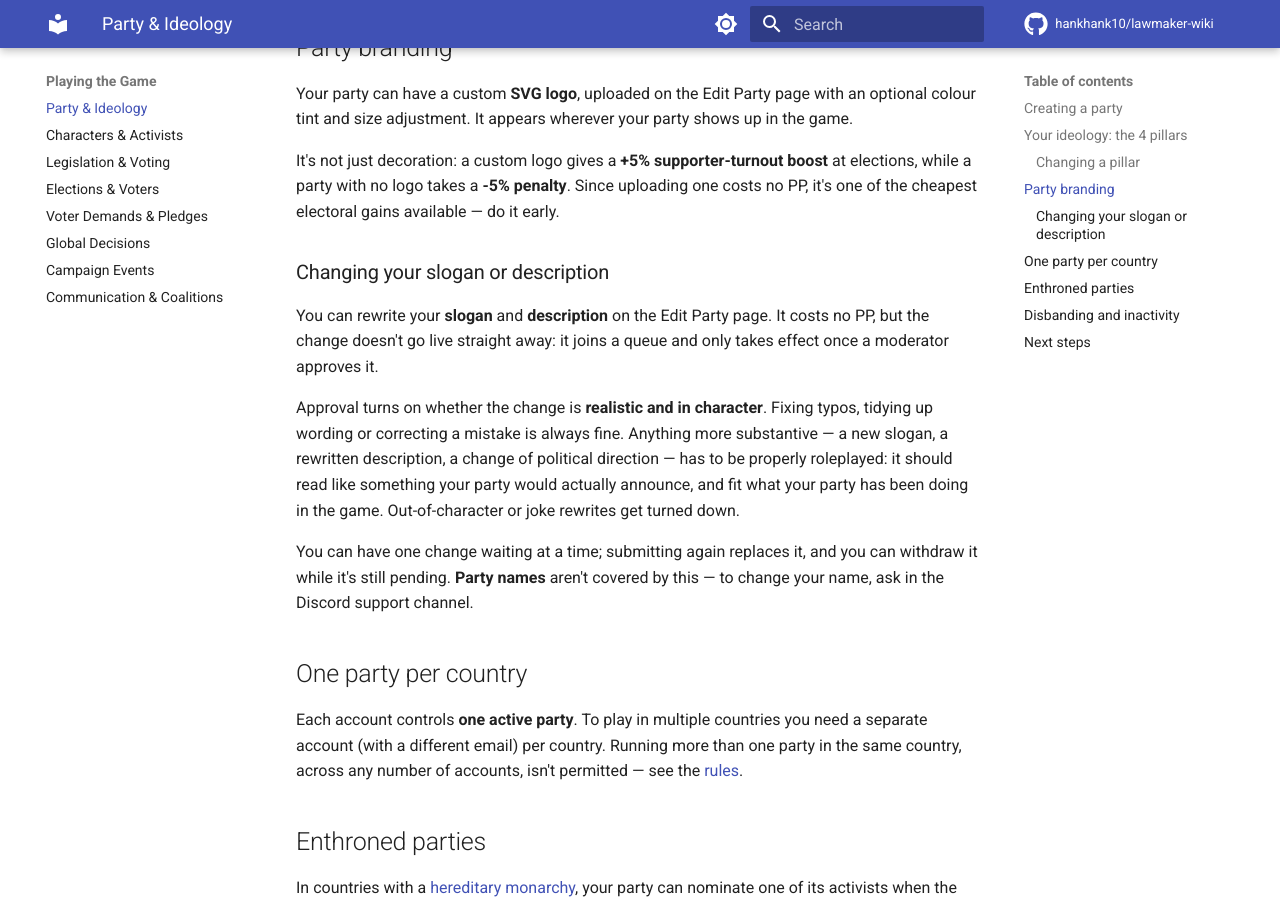
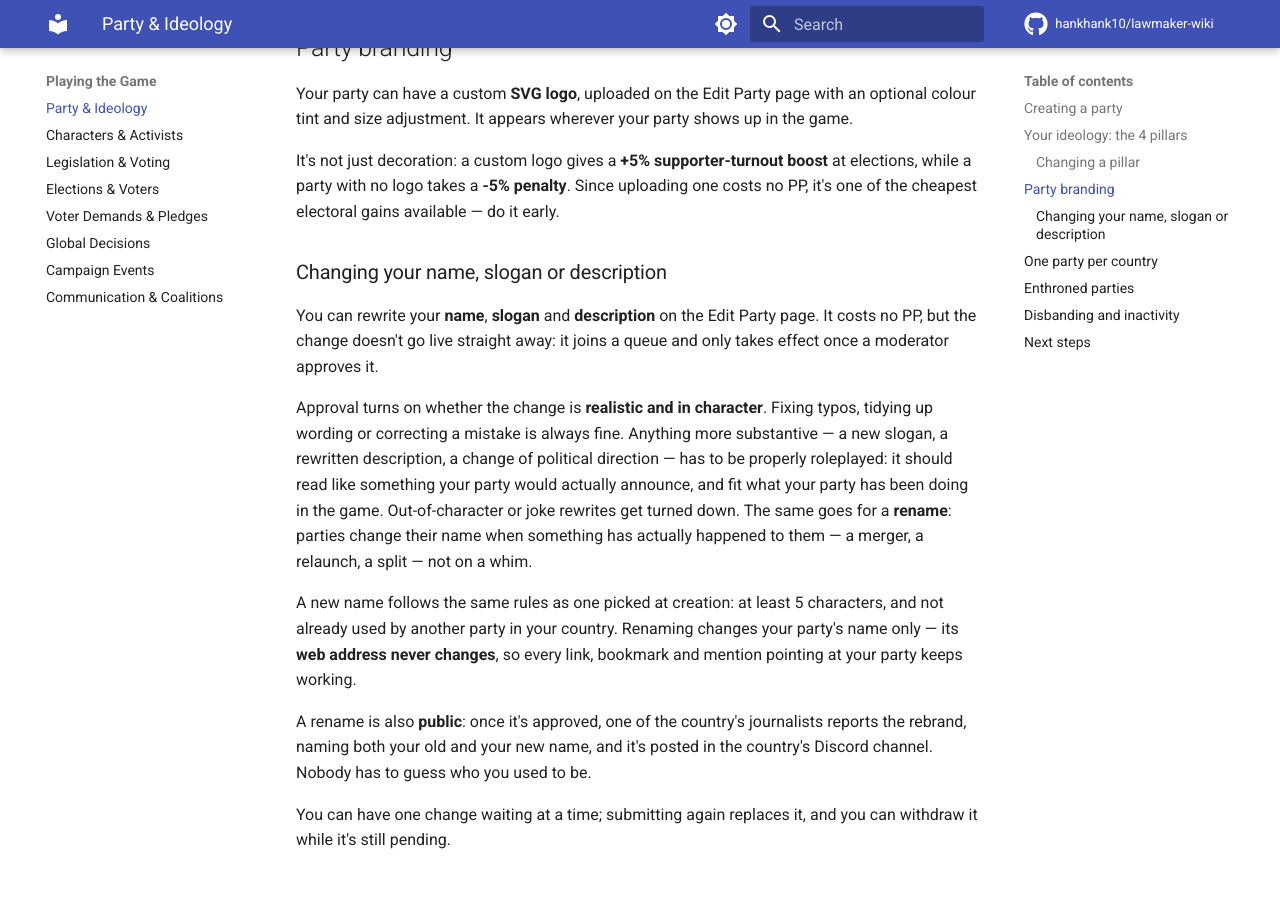
Before and after one commit to hankhank10/lawmaker-wiki, an MkDocs documentation site: the page built from docs/gameplay/parties.md, in a window 1280 px wide and 900 px high, scrolled down 1537 px. Built offline with MkDocs 1.6.1 and Material for MkDocs 9.7.7, drawn with Linux system fonts in a browser that asks for light colours; comment, search, counter and statistics services are not loaded.

Commit message:
📝 Sync from private repo
Auto-synced from hankhank10/lawmaker/game-manual

```diff
--- a/docs/gameplay/parties.md
+++ b/docs/gameplay/parties.md
@@ -39,13 +39,17 @@ Your party can have a custom **SVG logo**, uploaded on the Edit Party page with
 
 It's not just decoration: a custom logo gives a **+5% supporter-turnout boost** at elections, while a party with no logo takes a **-5% penalty**. Since uploading one costs no PP, it's one of the cheapest electoral gains available — do it early.
 
-### Changing your slogan or description
+### Changing your name, slogan or description
 
-You can rewrite your **slogan** and **description** on the Edit Party page. It costs no PP, but the change doesn't go live straight away: it joins a queue and only takes effect once a moderator approves it.
+You can rewrite your **name**, **slogan** and **description** on the Edit Party page. It costs no PP, but the change doesn't go live straight away: it joins a queue and only takes effect once a moderator approves it.
 
-Approval turns on whether the change is **realistic and in character**. Fixing typos, tidying up wording or correcting a mistake is always fine. Anything more substantive — a new slogan, a rewritten description, a change of political direction — has to be properly roleplayed: it should read like something your party would actually announce, and fit what your party has been doing in the game. Out-of-character or joke rewrites get turned down.
+Approval turns on whether the change is **realistic and in character**. Fixing typos, tidying up wording or correcting a mistake is always fine. Anything more substantive — a new slogan, a rewritten description, a change of political direction — has to be properly roleplayed: it should read like something your party would actually announce, and fit what your party has been doing in the game. Out-of-character or joke rewrites get turned down. The same goes for a **rename**: parties change their name when something has actually happened to them — a merger, a relaunch, a split — not on a whim.
 
-You can have one change waiting at a time; submitting again replaces it, and you can withdraw it while it's still pending. **Party names** aren't covered by this — to change your name, ask in the Discord support channel.
+A new name follows the same rules as one picked at creation: at least 5 characters, and not already used by another party in your country. Renaming changes your party's name only — its **web address never changes**, so every link, bookmark and mention pointing at your party keeps working.
+
+A rename is also **public**: once it's approved, one of the country's journalists reports the rebrand, naming both your old and your new name, and it's posted in the country's Discord channel. Nobody has to guess who you used to be.
+
+You can have one change waiting at a time; submitting again replaces it, and you can withdraw it while it's still pending.
 
 ## One party per country
 
```
